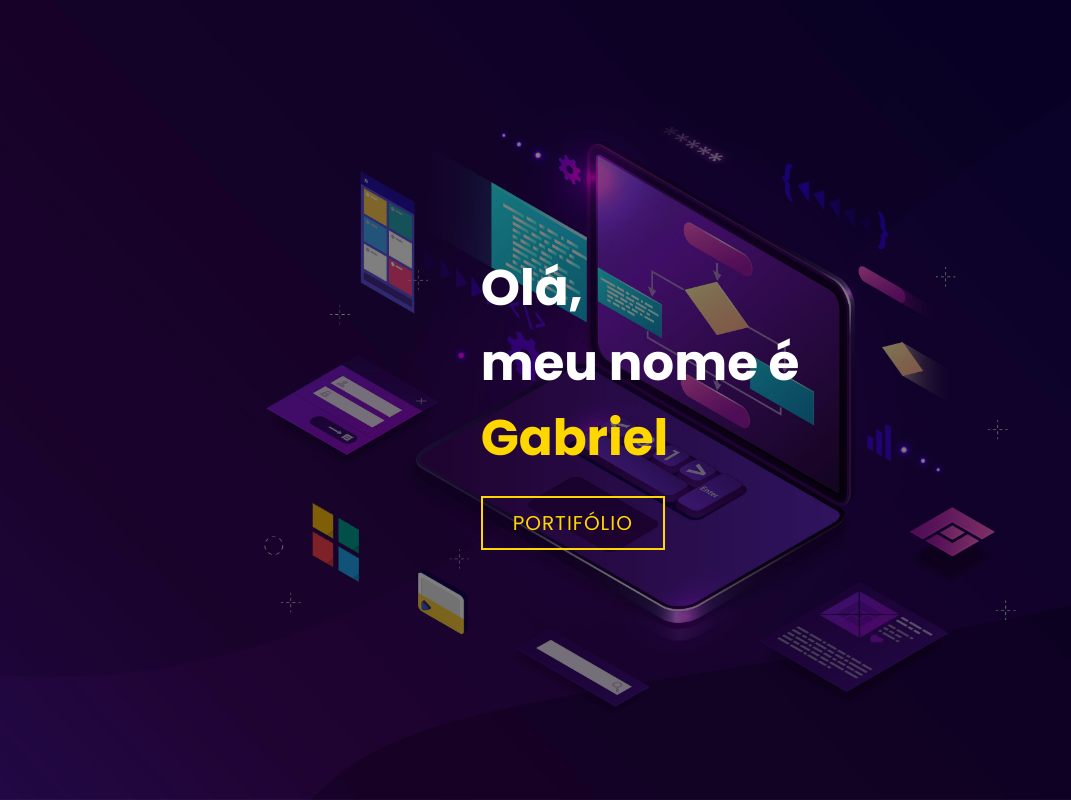
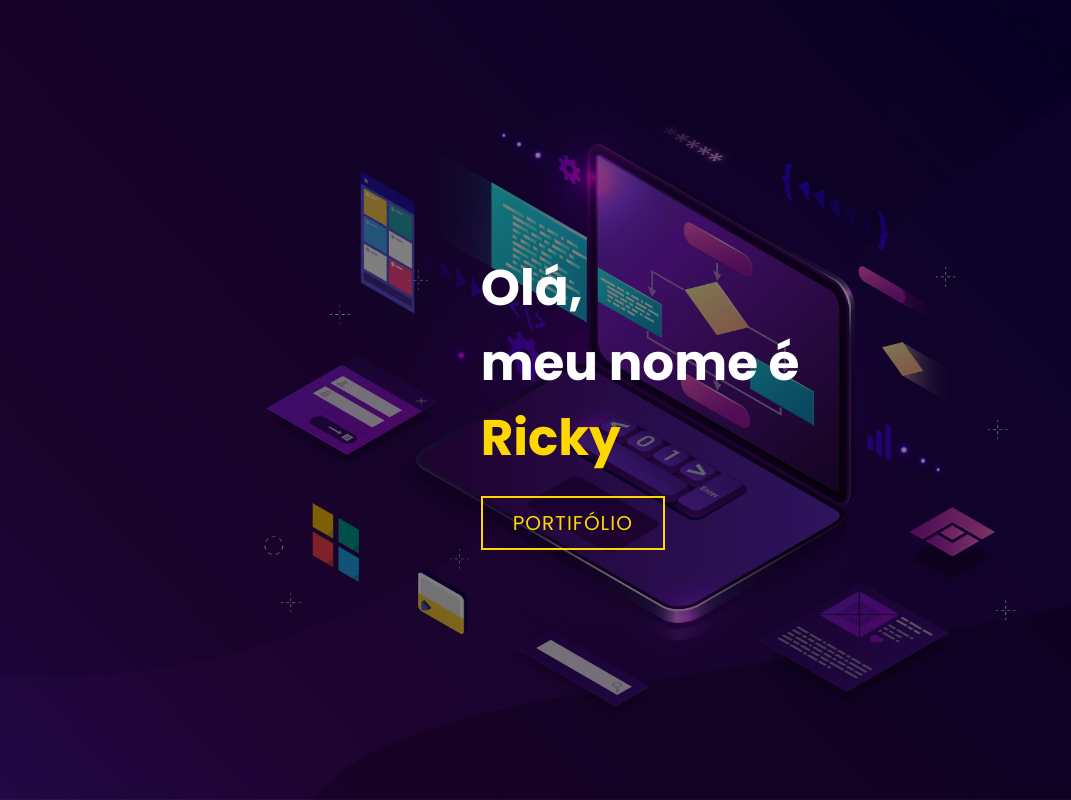
Before and after one commit to Rmoraes13/portifolio-ricky, a plain HTML site: page index.html in a window 1280 px wide. Shown: the top 800 px of the page, without its empty margins (0-1071 px from the left). Drawn offline with Linux system fonts and the light colour scheme.

Commit message:
Update index.html

```diff
--- a/index.html
+++ b/index.html
@@ -5,7 +5,7 @@
     <meta charset="UTF-8">
     <meta name="viewport" content="width=device-width, initial-scale=1.0">
     <link rel="stylesheet" href="style.css">
-    <title>Site daora demais</title>
+    <title>Portifólio Ricky</title>
 </head>
 
 <body>
@@ -14,7 +14,7 @@
             <div>
                 <h1>Olá,<span></span></h1>
                 <h1>meu nome é<span></span></h1>
-                <h1>Gabriel<span></span></h1>
+                <h1>Ricky<span></span></h1>
                 <a href="#portfolio" type="button" class="cta">Portifólio</a>
             </div>
         </div>
```
